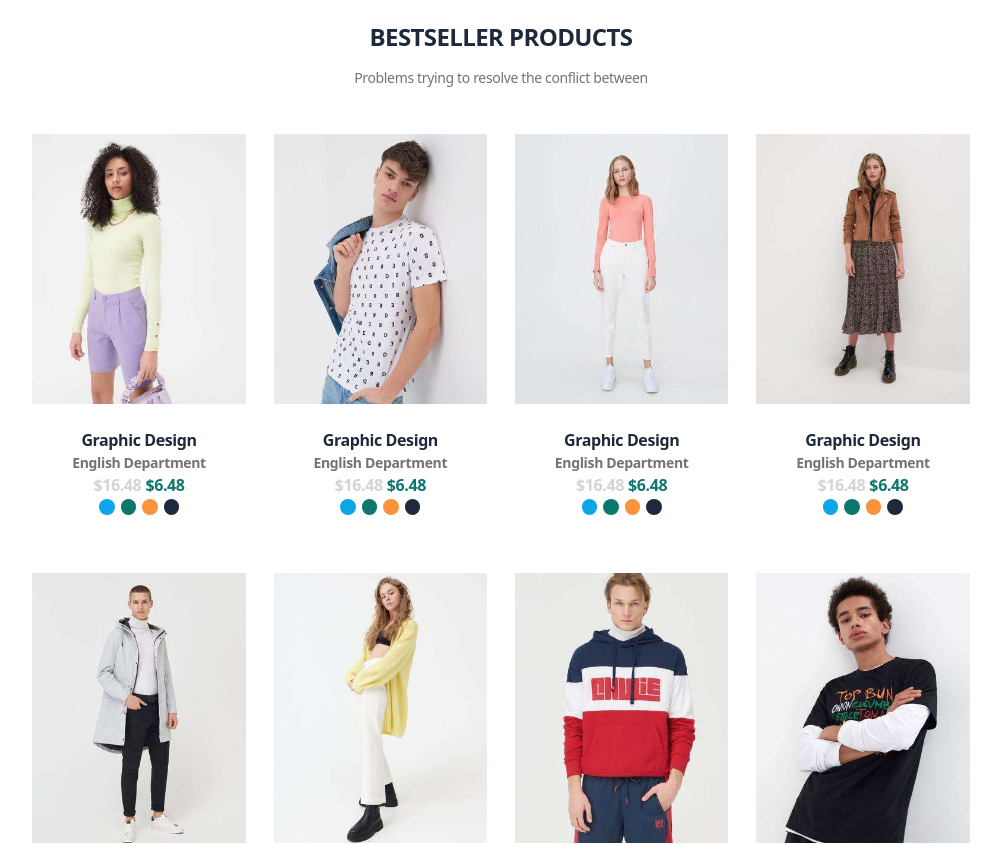
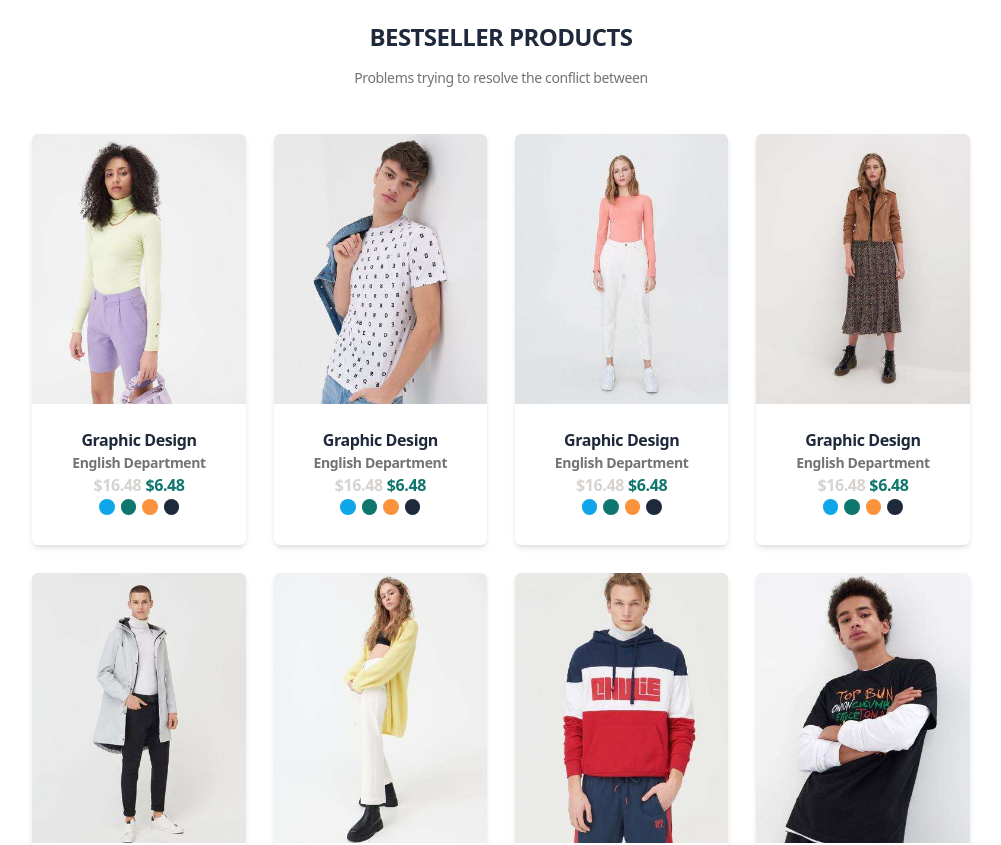
Before and after one commit to malidegirmenci/ReaCommerce-Frontend, a React (Vite) app: page / in a window 1280 px wide. Shown: the part 1621-2466 px from the top of the page, without its empty margins (139-1140 px from the left). Built offline with nearby package versions, Linux system fonts and the light colour scheme.

Commit message:
added effect

```diff
--- a/src/components/general/ProductCard.jsx
+++ b/src/components/general/ProductCard.jsx
@@ -1,9 +1,9 @@
 export default function ProductCard(props) {
     const { name, category, price, discountedPrice, colors, img } = props.data;
     return (
-        <div className="flex flex-col text-center w-[20%]">
+        <div className="flex flex-col text-center w-[20%] shadow-md rounded-b-md cursor-pointer ease-in duration-300 hover:scale-105 hover:ease-out hover:duration-300">
             <div className="h-4/5 ">
-                <img src={img} className="max-w-full h-full object-cover" />
+                <img src={img} className="max-w-full h-full object-cover rounded-t-md  " />
             </div>
             <div className="p-6 flex-col gap-2">
                 <h5 className="text-slate-800 text-base font-bold leading-normal tracking-tight">{name}</h5>
```
